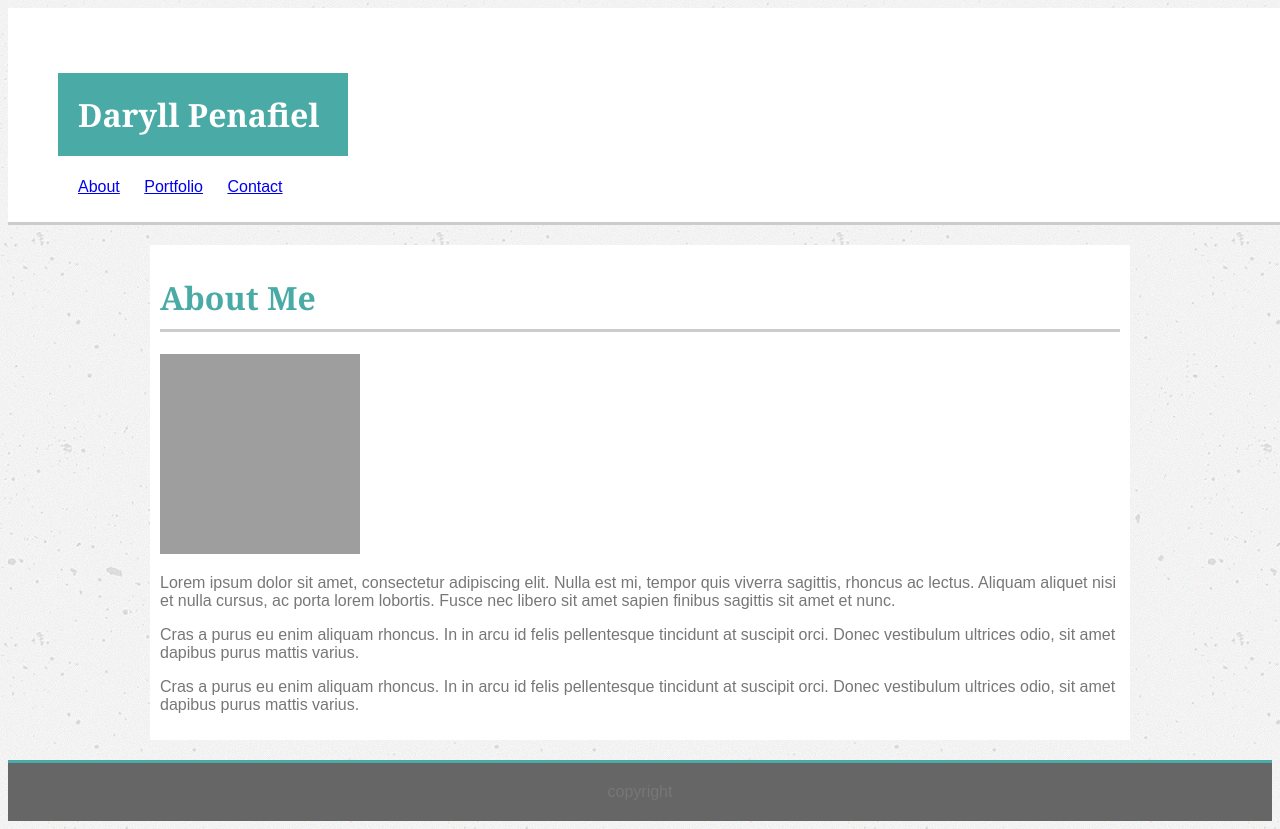
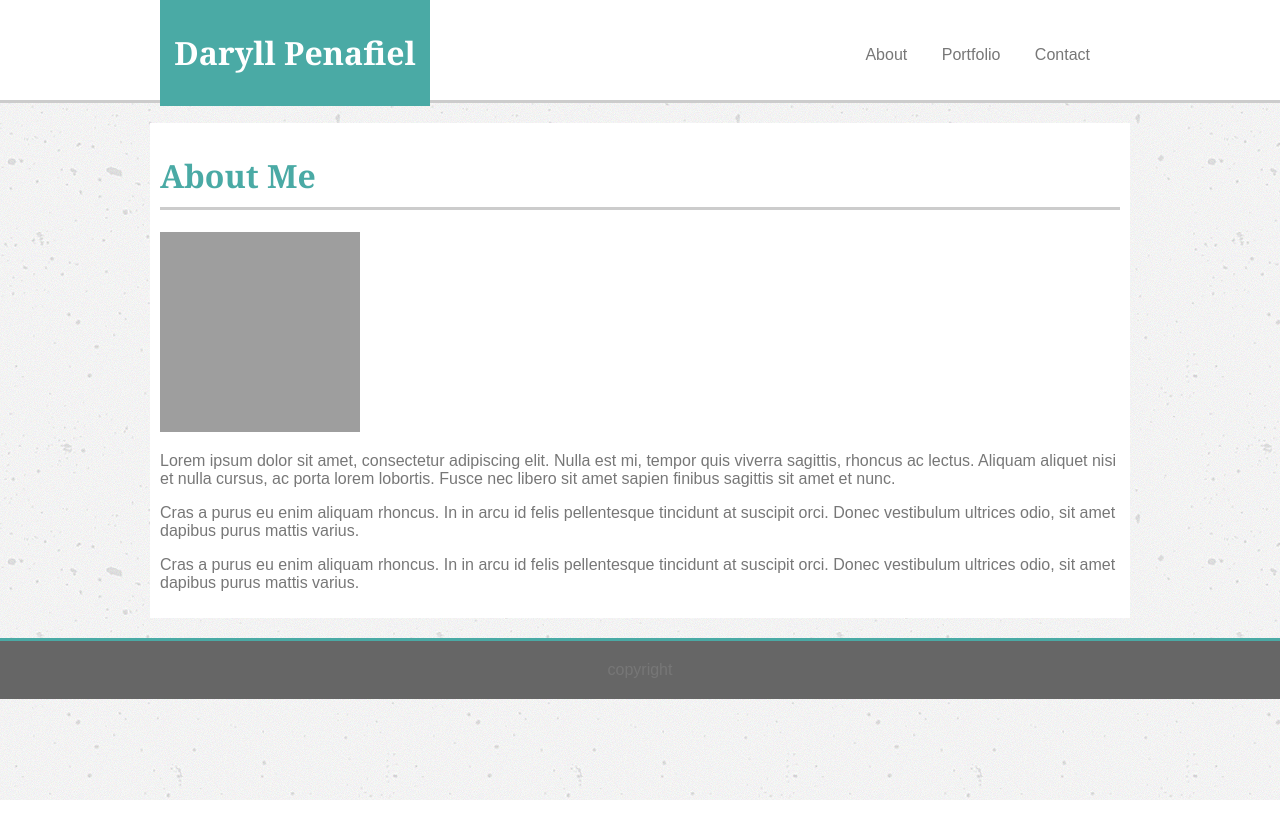
Before and after one commit to daryllpenafiel/Basic-Portfolio, a plain HTML site: page index.html in a window 1280 px wide. After the commit the page ends 800 px from the top, so only its background shows below. Drawn offline with Linux system fonts and the light colour scheme; grey boxes are pictures that could not be loaded.

Commit message:
just the contact page, formatting, and sticky footer remaining

```diff
--- a/assets/css/style.css
+++ b/assets/css/style.css
@@ -2,32 +2,56 @@ body {
     background-image: url("concrete.png");
     font-family: 'Arial', 'Helvetica Neue', Helvetica, sans-serif;
     color: #777777;
-}
-
-.container {
-    width: auto;
+    margin: 0px;
+    padding: 0px;
 }
 
 header {
+    width: auto;
     background-color: #ffffff;
-    padding: 10px;
-    width: 100%;
-    border-bottom: #cccccc 3px solid;
+    height: 100px;
+    margin-bottom: 20px;
+    border-bottom:#cccccc 3px solid;
+    margin-top: 0;
+}
+
+.navbar {
+    background-color: #ffffff;
+    height: 100px;
+    width:960px;
+    margin-top: 0;
+    margin-left: auto;
+    margin-right: auto;
     margin-bottom: 20px;
 }
 
-li {
-    display: inline;
+.logo {
+    color: #ffffff;
+    background-color: #4aaaa5;
+    width: 250px;
     padding: 10px;
+    text-align: center;
+    font-family: 'Georgia', Times, 'Times New Roman', serif;
+    float: left;
+}
+.nav-items {
+    float: right;
+    padding: 15px;
 }
 
-li .name {
-    font-family: 'Georgia', Times, 'Times New Roman', serif;
-    background-color: #4aaaa5;
-    width: 250px;
-    padding: 20px;
-    color: #ffffff;
+li {
+    list-style: none;
+    display: inline-block;
+    padding: 15px;
+    font-family: 'Arial', 'Helvetica Neue', Helvetica, sans-serif;
 }
+
+li a {
+    text-decoration: none;
+    color:  #777777;
+    font-family: 'Arial', 'Helvetica Neue', Helvetica, sans-serif;
+}
+
 
 footer {
     background-color: #666666;
--- a/index.html
+++ b/index.html
@@ -5,17 +5,26 @@
     <title>About Me</title>
     <meta charset="UTF-8">
     <link href="assets/css/style.css" rel="stylesheet">
+    <link href="assets/css/reset.css" rel="stylesheet">
 </head>
 
 <body>
 
     <header>
-        <ul class="nav-items">
-            <li><h1 class="name">Daryll Penafiel</h1></li>
-            <li><a href="index.html">About</a></li>
-            <li><a href="portfolio.html">Portfolio</a></li>
-            <li><a href="contact.html">Contact</a></li>
-        </ul>
+        <div class="navbar">
+            <div class="logo">
+                <h1 class="name">Daryll Penafiel</h1>
+            </div>
+
+        <div class="nav-items">
+            <ul>
+                <li><a href="index.html">About</a></li>
+                <li><a href="portfolio.html">Portfolio</a></li>
+                <li><a href="contact.html">Contact</a></li>
+            </ul>
+        </div>
+
+     </div>
     </header>
 
     <div class="main-content">
```
Also changed, not shown: assets/css/reset.css (+6 -5 lines), contact.html (+16 -7 lines), portfolio.html (+15 -2 lines).
